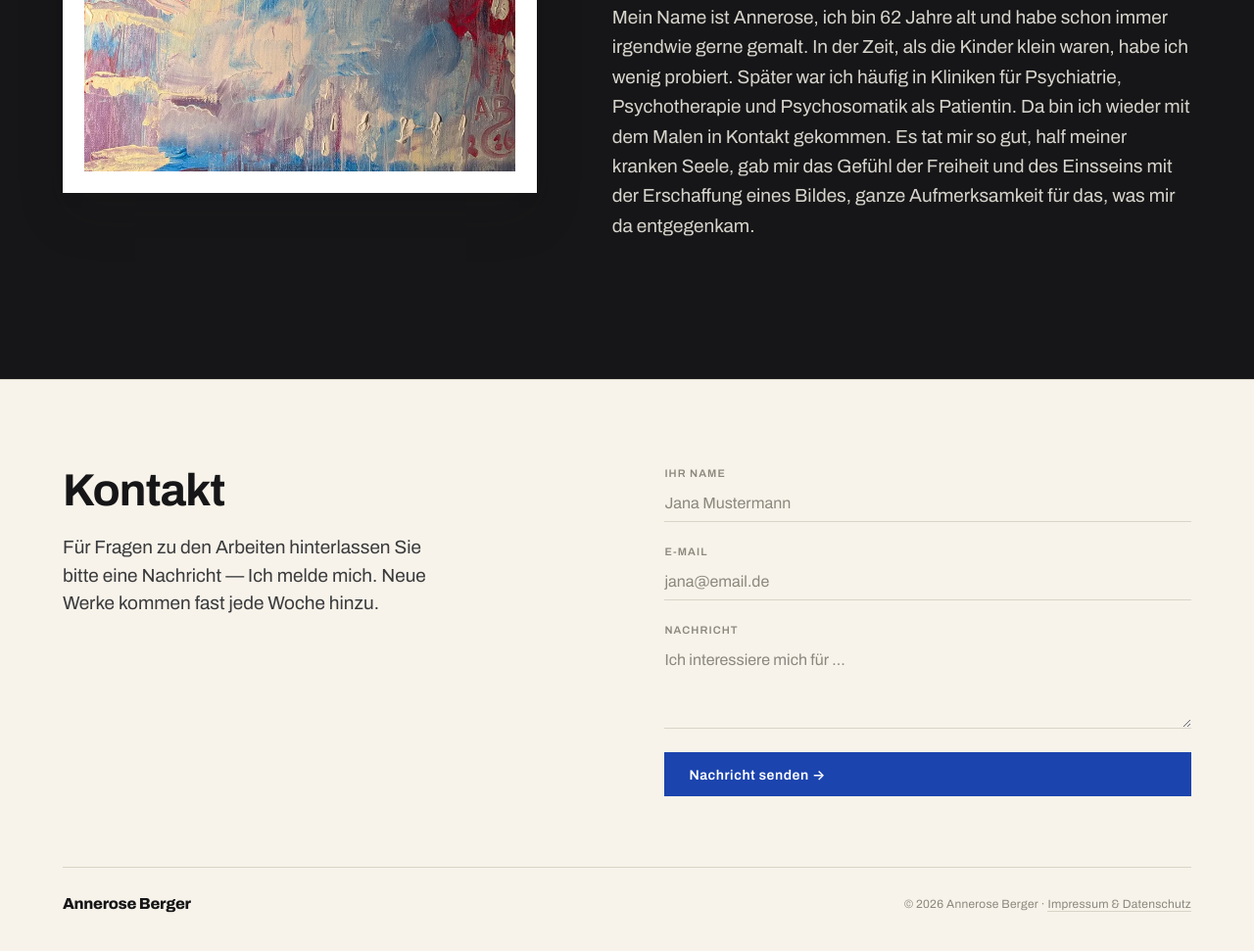
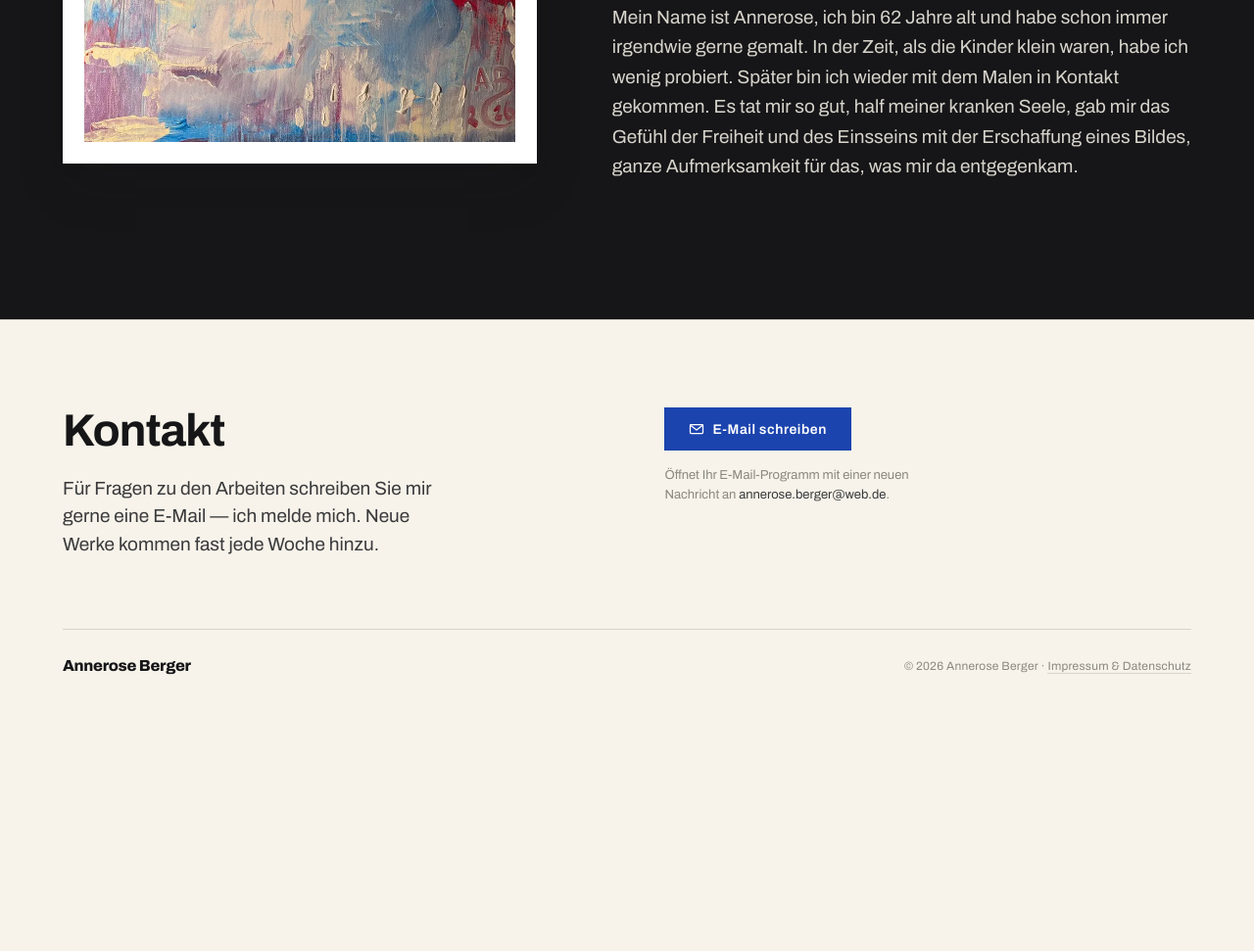
Before and after one commit to oberger4712/annerose-website-2, a website built with Vite: page index.html in a window 1280 px wide. Shown: the part 5467-6438 px from the top of the page at 98% size. After the commit the page ends 6195 px from the top, so only its background shows below. Built offline with nearby package versions, Linux system fonts and the light colour scheme; some packages are replaced by stand-ins of ours.

Commit message:
Add mail and finish impressum

```diff
--- a/index.html
+++ b/index.html
@@ -65,7 +65,7 @@
       <div class="bio__text">
         <span class="overline">Über die Künstlerin</span>
         <h2 class="bio__heading">Ich male Menschen, die mir nahe sind oder Gefühle zeigen, die mich ansprechen.</h2>
-        <p class="bio__body bio__body--lead">Mein Name ist Annerose, ich bin 62 Jahre alt und habe schon immer irgendwie gerne gemalt. In der Zeit, als die Kinder klein waren, habe ich wenig probiert. Später war ich häufig in Kliniken für Psychiatrie, Psychotherapie und Psychosomatik als Patientin. Da bin ich wieder mit dem Malen in Kontakt gekommen. Es tat mir so gut, half meiner kranken Seele, gab mir das Gefühl der Freiheit und des Einsseins mit der Erschaffung eines Bildes, ganze Aufmerksamkeit für das, was mir da entgegenkam.</p>
+        <p class="bio__body bio__body--lead">Mein Name ist Annerose, ich bin 62 Jahre alt und habe schon immer irgendwie gerne gemalt. In der Zeit, als die Kinder klein waren, habe ich wenig probiert. Später bin ich wieder mit dem Malen in Kontakt gekommen. Es tat mir so gut, half meiner kranken Seele, gab mir das Gefühl der Freiheit und des Einsseins mit der Erschaffung eines Bildes, ganze Aufmerksamkeit für das, was mir da entgegenkam.</p>
         <div class="bio__stats">
           <!--
           <div class="stat">
@@ -92,39 +92,22 @@
 
         <div>
           <h2 class="footer__heading">Kontakt</h2>
-          <p class="footer__body">Für Fragen zu den Arbeiten hinterlassen Sie bitte eine Nachricht — Ich melde mich. Neue Werke kommen fast jede Woche hinzu.</p>
-          <!-- ÄNDERN: E-Mail-Adresse anpassen -->
-          <!--
-          <a href="mailto:kontakt@annerose-berger.de" class="footer__email-link">
+          <p class="footer__body">Für Fragen zu den Arbeiten schreiben Sie mir gerne eine E-Mail — ich melde mich. Neue Werke kommen fast jede Woche hinzu.</p>
+        </div>
+
+        <div class="footer__mail">
+          <a class="btn-submit" href="mailto:annerose.berger@web.de?subject=Anfrage%20%C3%BCber%20die%20Website">
             <svg width="16" height="16" viewBox="0 0 16 16" fill="none" aria-hidden="true">
               <rect x="1.5" y="3.5" width="13" height="9" rx="1" stroke="currentColor" stroke-width="1.25"/>
               <polyline points="1.5,4 8,9 14.5,4" stroke="currentColor" stroke-width="1.25" stroke-linecap="round" stroke-linejoin="round"/>
             </svg>
             E-Mail schreiben
           </a>
-          -->
+          <p class="footer__mail-note">
+            Öffnet Ihr E-Mail-Programm mit einer neuen Nachricht an
+            <span class="footer__mail-address">annerose.berger@web.de</span>.
+          </p>
         </div>
-
-        <form class="contact-form" id="contact-form"
-              action="https://formspree.io/f/mvzjpqyk"
-              method="POST">
-          <div class="field">
-            <label class="field__label" for="name">Ihr Name</label>
-            <input class="field__input" id="name" name="name" type="text"
-                   placeholder="Jana Mustermann" required>
-          </div>
-          <div class="field">
-            <label class="field__label" for="email">E-Mail</label>
-            <input class="field__input" id="email" name="email" type="email"
-                   placeholder="jana@email.de" required>
-          </div>
-          <div class="field">
-            <label class="field__label" for="message">Nachricht</label>
-            <textarea class="field__input" id="message" name="message" rows="4"
-                      placeholder="Ich interessiere mich für …" required></textarea>
-          </div>
-          <button type="submit" class="btn-submit">Nachricht senden →</button>
-        </form>
 
       </div>
       <div class="footer__bottom">
--- a/src/gallery.js
+++ b/src/gallery.js
@@ -39,7 +39,6 @@ export async function initGallery() {
   renderHero();
   renderBio();
   renderGallery();
-  setupContactForm();
 }
 
 // ── HERO ──────────────────────────────────────────────────────
@@ -196,33 +195,6 @@ function detailField(label, value) {
   return div;
 }
 
-// ── CONTACT FORM ──────────────────────────────────────────────
-
-function setupContactForm() {
-  const form = document.getElementById('contact-form');
-  if (!form) return;
-
-  form.addEventListener('submit', (e) => {
-    // If using mailto (default), let the browser open the email client as normal.
-    // If the action is a Formspree URL, use fetch instead (no page reload).
-    const action = form.action;
-    if (!action.startsWith('mailto:')) {
-      e.preventDefault();
-      const data = new FormData(form);
-      fetch(action, { method: 'POST', body: data, headers: { Accept: 'application/json' } })
-        .then((r) => {
-          if (r.ok) showThankYou(form);
-          else console.error('Formular-Fehler', r.status);
-        })
-        .catch(console.error);
-    }
-  });
-}
-
-function showThankYou(form) {
-  form.innerHTML = '<p class="form-thankyou">Vielen Dank — Annerose meldet sich bald.</p>';
-}
-
 // ── EVENTS ────────────────────────────────────────────────────
 
 document.getElementById('detail-close').addEventListener('click', closeDetail);
--- a/src/style.css
+++ b/src/style.css
@@ -492,30 +492,11 @@ body {
   color: var(--text-strong); border-color: var(--text-strong);
 }
 
-/* ── CONTACT FORM ────────────────────────────────────────────── */
-.contact-form { display: flex; flex-direction: column; gap: 24px; }
-
-.field { display: flex; flex-direction: column; gap: 6px; }
-
-.field__label {
-  font-size: 11px; font-weight: 600;
-  letter-spacing: 0.1em; text-transform: uppercase;
-  color: var(--text-muted);
+/* ── KONTAKT (MAILTO) ────────────────────────────────────────── */
+.footer__mail {
+  display: flex; flex-direction: column;
+  align-items: flex-start; gap: 16px;
 }
-
-.field__input {
-  width: 100%;
-  font-family: var(--font-text); font-size: var(--fs-body);
-  color: var(--text-strong); background: transparent;
-  border: none; border-bottom: 1px solid var(--border-hair);
-  padding: 10px 0; outline: none;
-  transition: border-color var(--dur-base);
-}
-
-.field__input::placeholder { color: var(--text-muted); }
-.field__input:focus { border-bottom-color: var(--accent); }
-
-textarea.field__input { resize: vertical; min-height: 80px; }
 
 .btn-submit {
   display: inline-flex; align-items: center; gap: 8px;
@@ -524,6 +505,7 @@ textarea.field__input { resize: vertical; min-height: 80px; }
   background: var(--accent); color: var(--text-on-accent);
   border: 1.5px solid var(--accent);
   padding: 13px 24px; cursor: pointer;
+  text-decoration: none;
   transition:
     background var(--dur-base) var(--ease-out),
     border-color var(--dur-base) var(--ease-out),
@@ -538,12 +520,13 @@ textarea.field__input { resize: vertical; min-height: 80px; }
 
 .btn-submit:active { transform: translateY(0); }
 
-.form-thankyou {
-  font-size: var(--fs-body);
+.footer__mail-note {
+  margin: 0; max-width: 34ch;
+  font-size: 13px; line-height: 1.5;
   color: var(--text-muted);
-  padding: 16px 0;
-  border-top: 1px solid var(--border-hair);
 }
+
+.footer__mail-address { color: var(--text-body); white-space: nowrap; }
 
 /* ── DETAIL OVERLAY ──────────────────────────────────────────── */
 @keyframes detail-fade { from { opacity: 0 } to { opacity: 1 } }
```
Also changed, not shown: impressum.html (+5 -7 lines), README.md.
